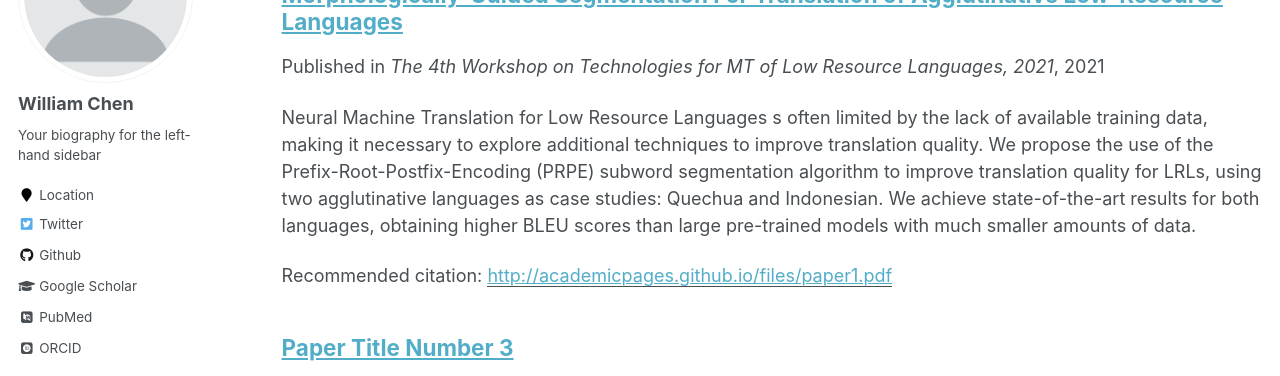
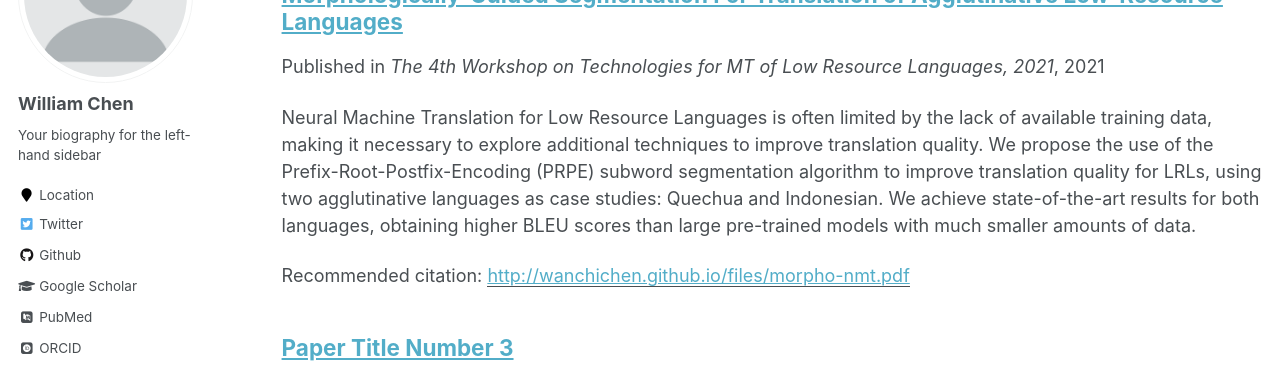
Before and after one commit to wanchichen/wanchichen.github.io, a Jekyll site: the page built from _pages/publications.md, in a window 1280 px wide and 1210 px high. Shown: the part 210-586 px from the top of the window. Built offline with Jekyll 4.4.1, drawn with Linux system fonts in a browser that asks for light colours; some web fonts are replaced.

Commit message:
Update 2009-10-01-paper-title-number-1.md

```diff
--- a/_publications/2009-10-01-paper-title-number-1.md
+++ b/_publications/2009-10-01-paper-title-number-1.md
@@ -2,9 +2,9 @@
 title: "Morphologically-Guided Segmentation For Translation of Agglutinative Low-Resource Languages"
 collection: publications
 permalink: /publication/morpho-nmt
-excerpt: 'Neural Machine Translation for Low Resource Languages s often limited by the lack of available training data, making it necessary to explore additional techniques to improve translation quality. We propose the use of the Prefix-Root-Postfix-Encoding (PRPE) subword segmentation algorithm to improve translation quality for LRLs, using two agglutinative languages as case studies: Quechua and Indonesian. We achieve state-of-the-art results for both languages, obtaining higher BLEU scores than large pre-trained models with much smaller amounts of data.'
+excerpt: 'Neural Machine Translation for Low Resource Languages is often limited by the lack of available training data, making it necessary to explore additional techniques to improve translation quality. We propose the use of the Prefix-Root-Postfix-Encoding (PRPE) subword segmentation algorithm to improve translation quality for LRLs, using two agglutinative languages as case studies: Quechua and Indonesian. We achieve state-of-the-art results for both languages, obtaining higher BLEU scores than large pre-trained models with much smaller amounts of data.'
 date: 2021-08-16
 venue: 'The 4th Workshop on Technologies for MT of Low Resource Languages, 2021'
-paperurl: 'http://academicpages.github.io/files/paper1.pdf'
+paperurl: 'http://wanchichen.github.io/files/morpho-nmt.pdf'
 citation: ''
 ---
```
